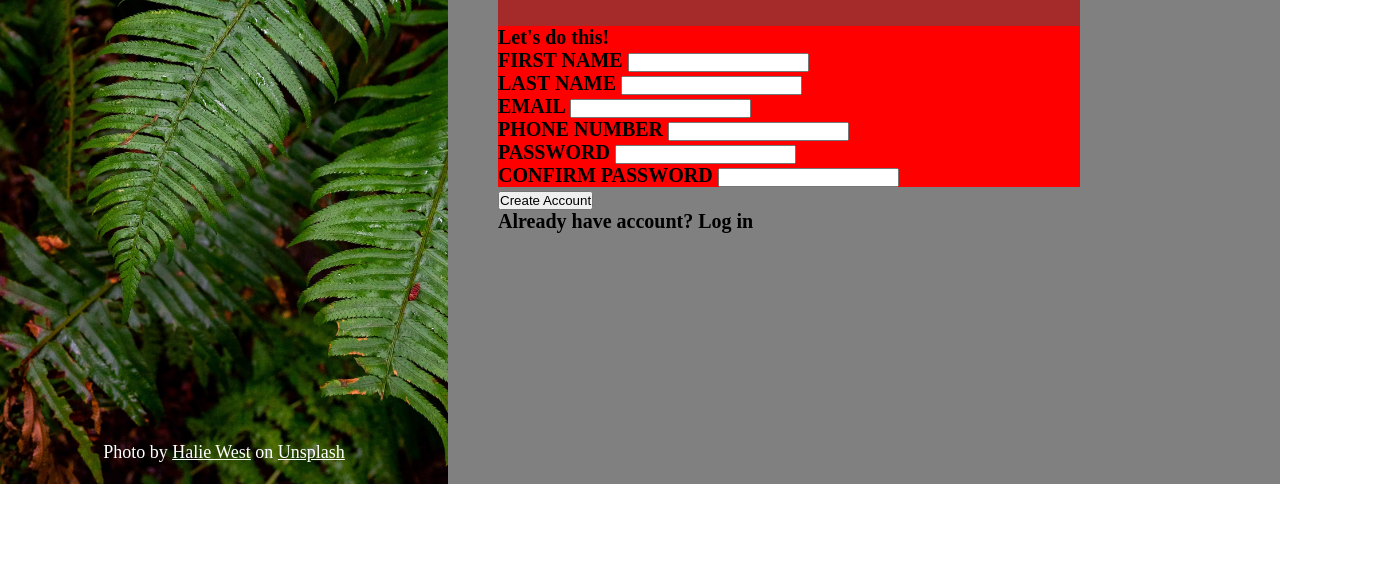
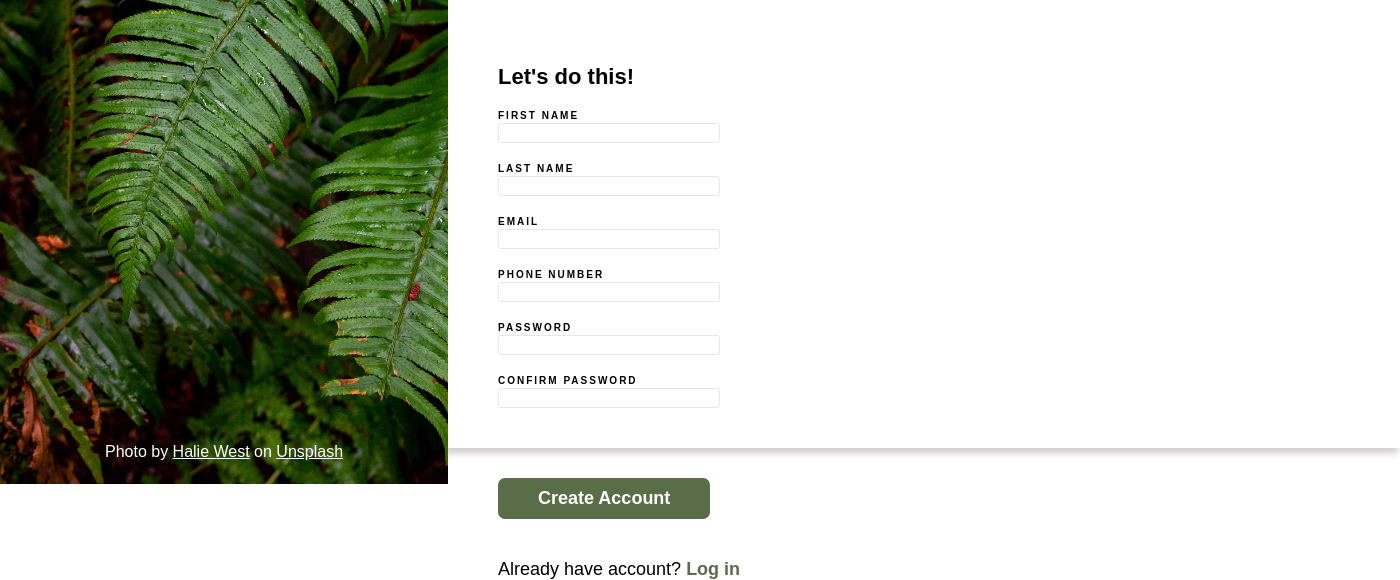
Before and after one commit to vinhbt241/odin-sign-up-form, a plain HTML site: page index.html in a window 1280 px wide. Shown: the part 316-896 px from the top of the page, 1400 px wide, since content can reach past the window. Before the commit the page ends 800 px from the top, so only its background shows below. Drawn offline with Linux system fonts and the light colour scheme.

Commit message:
Done styling website

```diff
--- a/index.html
+++ b/index.html
@@ -6,6 +6,7 @@
   <meta name="viewport" content="width=device-width, initial-scale=1.0">
   <title>Odin Sign-up Form</title>
   <link rel="stylesheet" href="style.css">
+  <script src="script.js" defer></script>
 </head>
 <body>
   <div class="container-left">
@@ -22,11 +23,12 @@
     <div class="content">
       <div class="advertise">
         <p>This is not a real online service! You know you need something like this in your life to help you realize your deepest dreams.</p>
-        <p>Sign up now to get started.</p>
-        <p id="get-line">You know you want to.</p>
+        <p>Sign up <i>now</i> to get started.</p>
+        <p id="get-line">You <i>know</i> you want to.</p>
       </div>
-      <form class="sign-up">
       <p>Let's do this!</p>
+      <form class="sign-up" method="post">
+        <div class="container-info">
           <div class="container-input">
             <label for="first-name">FIRST NAME</label>
             <input type="text" id="first-name">
@@ -41,9 +43,9 @@
           </div>
           <div class="container-input">
             <label for="phone-number">PHONE NUMBER</label>
-          <input type="tel" id="phone-number">
+            <input type="tel" id="phone-number" pattern="(\d{10})">
           </div>
-        <div class="container-input">
+          <div class="container-input" id="container-pwd">
             <label for="pwd">PASSWORD</label>
             <input type="password" id="pwd">
           </div>
@@ -51,11 +53,14 @@
             <label for="confirm-pwd">CONFIRM PASSWORD</label>
             <input type="password" id="confirm-pwd">
           </div>
+        </div>
+
+        <div class="container-login">
+          <button type="submit" id="create-account">Create Account</button>
+          <p id="login">Already have account? <a href="" id="login-link">Log in</a></p>
+        </div>
       </form>
-      <div class="container-login">
-        <button id="create-account">Create Account</button>
-        <p>Already have account? Log in</p>
-      </div>
+
     </div>
   </div>
 </body>
--- /dev/null
+++ b/script.js
@@ -0,0 +1,27 @@
+const pwd = document.querySelector("#pwd");
+const confirmPwd = document.querySelector("#confirm-pwd");
+const containerPwd = document.querySelector("#container-pwd");
+
+const errorMsg = document.createElement('p');
+errorMsg.classList.add('error');
+errorMsg.textContent = "* Passwords do not match";
+
+function verifyPassword() {
+  if (pwd.value != "" && confirmPwd.value != "") {
+    if (pwd.value != confirmPwd.value) {
+      containerPwd.append(errorMsg);
+      pwd.style.border = "red 1px solid";
+      confirmPwd.style.border = "red 1px solid";
+      return
+    } else {
+      error = document.querySelector(".error")
+      containerPwd.removeChild(error);
+      pwd.style.border = "#e5e7eb 1px solid";
+      confirmPwd.style.border = "#e5e7eb 1px solid";
+      return
+    }
+  }
+}
+
+pwd.addEventListener('focusout', () => verifyPassword())
+confirmPwd.addEventListener('focusout', () => verifyPassword())
--- a/style.css
+++ b/style.css
@@ -13,8 +13,9 @@ body {
   height: 100vh;
   width: 100vw;
   display: flex;
-  font-size: 20px;
+  font-size: 22px;
   font-weight: bold;
+  font-family: Arial, Helvetica, sans-serif;
 }
 
 .container-left {
@@ -30,7 +31,7 @@ body {
 }
 
 .container-right {
-  background-color: grey;
+  background-color: white;
   height: 100%;
   width: 65%;
 }
@@ -62,7 +63,7 @@ body {
   display: flex;
   justify-content: center;
   align-items: center;
-  font-size: 18px;
+  font-size: 16px;
 }
 
 .photographer a {
@@ -78,7 +79,7 @@ body {
 }
 
 .advertise {
-  background-color: brown;
+  width: 80%;
 }
 
 #get-line {
@@ -87,6 +88,79 @@ body {
 }
 
 .sign-up {
-  background-color: red;
+  margin-top: 20px;
+}
+
+.sign-up .container-info {
+  width: 100%;
+  margin-left: -55px;
+  display: flex;
+  flex-wrap: wrap;
+  padding-left: 55px;
+  padding-bottom: 20px;
+  padding-right: 320px;
+  box-shadow: 0 7px 7px -2px #cecbcb;
 
 }
+
+.container-info .container-input {
+  display: flex;
+  justify-content: flex-start;
+  width: 300px;
+  flex-direction: column;
+  margin-bottom: 20px;
+}
+
+.sign-up .container-info label {
+  font-size: 10px;
+  letter-spacing: 2px;
+  margin-bottom: 2px;
+}
+
+.sign-up .container-info input {
+  width: 200px;
+  border-radius: 3px;
+  border: #e5e7eb 1px solid;
+  font-size: 16px;
+  padding: 0 10px;
+}
+
+.sign-up .container-info input:focus {
+  box-shadow: 1px 1px 1px 1px black;
+}
+
+.sign-up .container-info input:invalid:not(:focus) {
+  border: red 1px solid;
+}
+
+.container-login {
+  padding-top: 30px;
+}
+
+#create-account {
+  font-size: 18px;
+  padding: 10px 40px;
+  font-weight: bold;
+  background-color: #596d48;
+  color: white;
+  border: none;
+  border-radius: 7px;
+  margin-bottom: 40px;
+}
+
+#login {
+  font-weight: normal;
+  font-size: 18px;
+}
+
+#login-link {
+  font-weight: bold;
+  color: #596d48;
+  text-decoration: none;
+}
+
+.error {
+  font-size: 12px;
+  font-weight: normal;
+  color: red
+}
```
Lines whose indentation alone changed are shown as unchanged.
